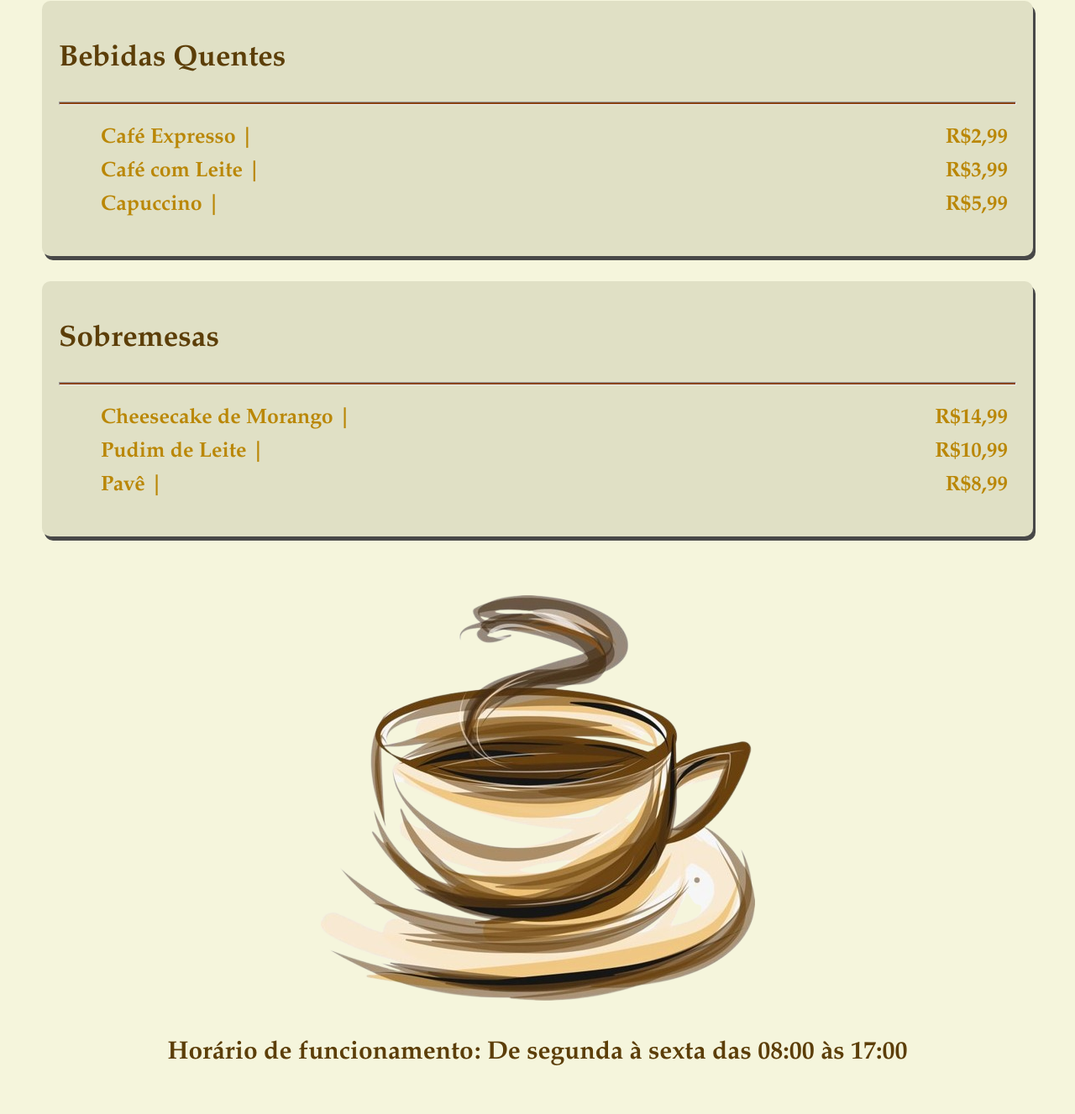
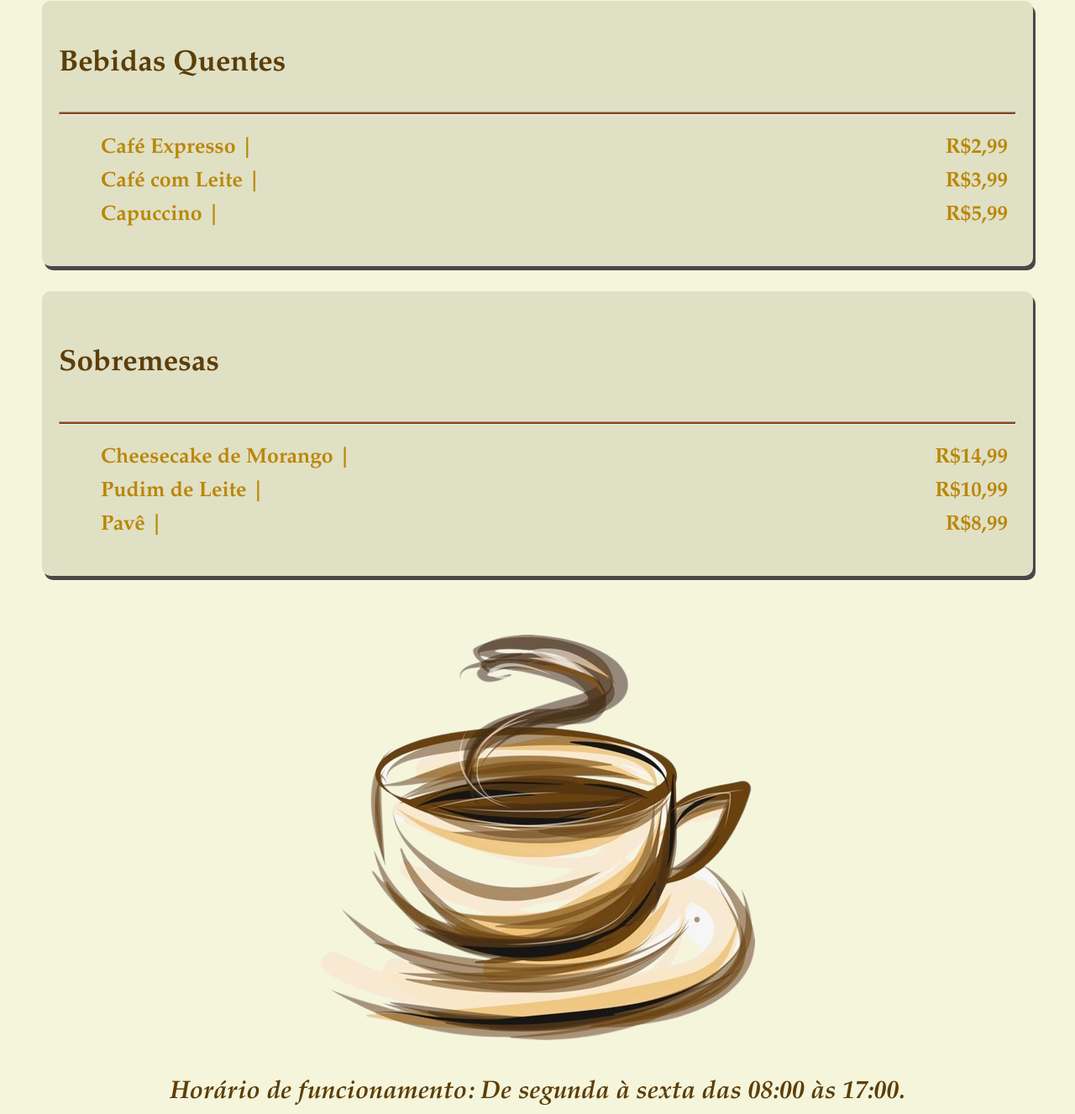
Before and after one commit to VASCodeX/cardapioCafeteria, a plain HTML site: page index.html in a window 1280 px wide. Shown: the part 279-1606 px from the top of the page at 84% size. Before the commit the page ends 1559 px from the top, so only its background shows below. Drawn offline with Linux system fonts and the light colour scheme.

Commit message:
third commit

```diff
--- a/index.html
+++ b/index.html
@@ -4,19 +4,20 @@
 <head>
     <meta charset="UTF-8">
     <link rel="stylesheet" href="style.css">
+    <link rel="shortcut icon" href="img/cafeIco.ico">
     <!-- <meta name="viewport" content="width=device-width, initial-scale=1.0"> -->
     <title>Cardapio</title>
 </head>
 
 <body class="estilizado">
     <section>
-        <h1 class="estilizado">The Brazilian CoffeeShop</h1>
         <header>
+            <h1 class="estilizado">The Brazilian CoffeeShop</h1>
             <h2 class="estilizado">Sabores Artesanais Caseiros<h2>
+        </header>
     </section>
-    </header>
     <div class="contorno">
-        <h2 id="douradinho">Bebidas Quentes</h2>
+        <h3 id="douradinho">Bebidas Quentes</h3>
         <hr>
         <ul class="ul">
             <li class="li">Café Expresso | <span>R$2,99</span></li>
@@ -25,7 +26,7 @@
         </ul>
     </div>
     <div class="contorno">
-        <h2 id="douradinho">Sobremesas</h2>
+        <h4 id="douradinho">Sobremesas</h4>
         <hr>
         <ul class="ul">
             <li class="li"> Cheesecake de Morango | <span>R$14,99</span></li>
@@ -37,7 +38,7 @@
         <img src="img/xicaraBoa.png" alt="Foto ilustrativa"><br>
     </div>
     <div>
-        <footer><span>Horário de funcionamento: De segunda à sexta</span> <span>das 08:00 às 17:00</span></footer>
+        <footer><span>Horário de funcionamento: De segunda à sexta</span> <span>das 08:00 às 17:00.</span></footer>
     </div>
 </body>
 
--- a/style.css
+++ b/style.css
@@ -66,6 +66,7 @@ footer {
     font-size: 30px;
     color: rgb(92, 62, 8);
     font-weight: bold;
+    font-style: italic;
 }
 hr{
     background-color: saddlebrown;
```
Also changed, not shown: img/cafeIco.ico (added), img/cafeIco.png (added).
